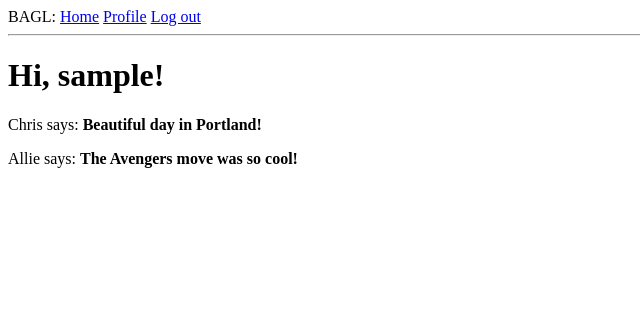
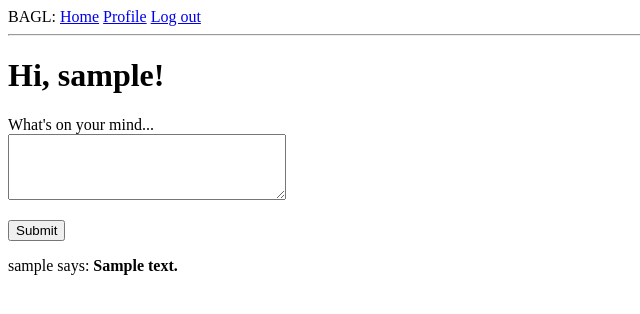
Before and after one commit to Quantum-Anomaly/flaskapp1, a Flask app: page / in a window 1280 px wide. Shown: the top 314 px of the page, without its empty margins (0-640 px from the left). Run offline with Flask 2, Linux system fonts and the light colour scheme; a user stored in the database is signed in; tables that the repository leaves empty hold one stand-in row (values such as "Sample post").

Commit message:
9.2 complete

```diff
--- a/app/forms.py
+++ b/app/forms.py
@@ -37,5 +37,8 @@ class EditProfileForm(FlaskForm):
             user = User.query.filter_by(username=self.username.data).first()
             if user is not None:
                 raise ValidationError('Please use a different username.')
+class PostForm(FlaskForm):
+    post = TextAreaField('What\'s on your mind...', validators=[DataRequired(), Length(min=1, max=140)])
+    submit = SubmitField('Submit')
 class EmptyForm(FlaskForm):
     submit = SubmitField('Submit')
--- a/app/routes.py
+++ b/app/routes.py
@@ -1,7 +1,7 @@
 from flask import render_template, flash, redirect, url_for, request
 from app import app, db
-from app.forms import LoginForm, RegistrationForm, EditProfileForm, EmptyForm
-from app.models import User
+from app.forms import LoginForm, RegistrationForm, EditProfileForm, EmptyForm, PostForm
+from app.models import User, Post
 from flask_login import current_user, login_user, logout_user, login_required
 from werkzeug.urls import url_parse
 from datetime import datetime
@@ -14,23 +14,19 @@ def before_request():
         db.session.commit()
 
 
-@app.route('/')
-@app.route('/index')
+@app.route('/', methods=['GET', 'POST'])
+@app.route('/index', methods=['GET', 'POST'])
 @login_required
 def index():
-    user = {'username' : 'Chris'}
-    posts = [
-        {
-            'author': {'username': 'Chris'},
-            'body': 'Beautiful day in Portland!'
-        },
-        {
-            'author': {'username': 'Allie'},
-            'body': 'The Avengers move was so cool!'
-        }
-    ]
-    return render_template('index.html', title='BAGL', posts=posts)
-
+    form = PostForm()
+    if form.validate_on_submit():
+        post = Post(body=form.post.data, author=current_user)
+        db.session.add(post)
+        db.session.commit()
+        flash('Your post is now live!')
+        return redirect(url_for('index'))
+    posts = current_user.followed_posts().all()
+    return render_template('index.html', title='BAGL', form=form, posts=posts)
 
 @app.route('/login', methods=['GET', 'POST'])
 def login():
--- a/app/templates/index.html
+++ b/app/templates/index.html
@@ -2,7 +2,20 @@
 
 {% block content %}
     <h1>Hi, {{ current_user.username }}!</h1>
+    <form action="" method="post">
+      {{ form.hidden_tag() }}
+      <p>
+        {{ form.post.label }}<br>
+        {{ form.post(cols=32, rows=4) }}<br>
+        {% for error in form.post.errors %}
+        <span style="color: red;"> [{{ error }}] </span>
+        {% endfor %}
+      </p>
+      <p> {{ form.submit() }}</p>
+    </form>
     {% for post in posts %}
-    <div><p>{{ post.author.username }} says: <b> {{ post.body }}</b></p></<div>
+    <p>
+    {{ post.author.username }} says: <b> {{ post.body }}</b>
+    </p>
     {% endfor %}
 {% endblock %}
```
Also changed, not shown: app.db, 6 other files.
